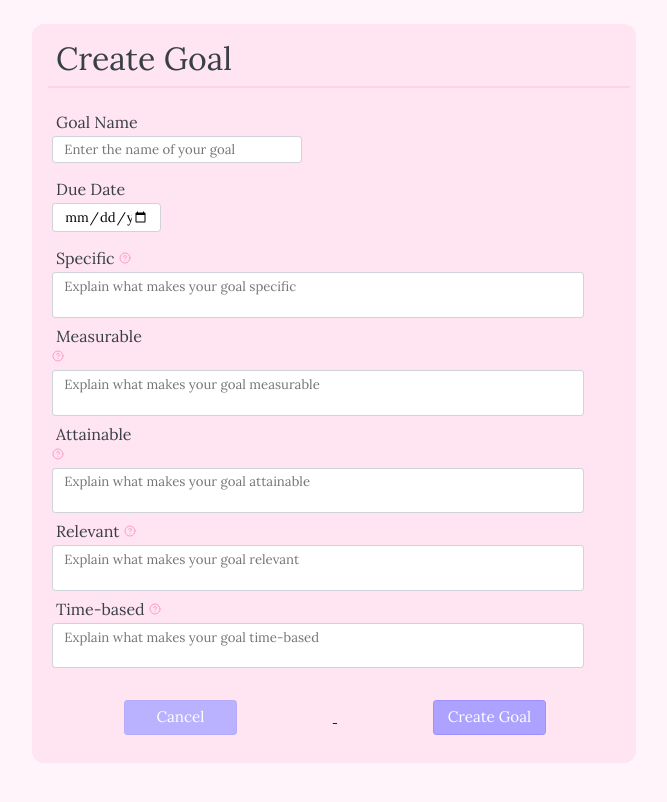
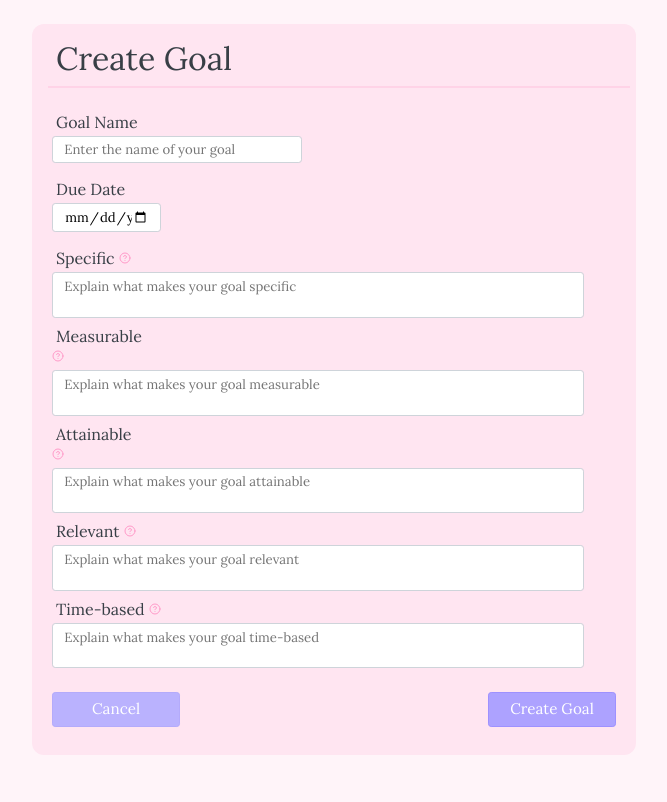
Before and after one commit to NinaOosterlaar/SMART, a plain HTML site: page Resources/Dashboard/create-goal.html in a window 1280 px wide. Shown: the whole page, without its empty margins (306-973 px from the left). Drawn offline with Linux system fonts and the light colour scheme.

Commit message:
fix create goal buttons

```diff
--- a/Resources/Dashboard/create-goal.html
+++ b/Resources/Dashboard/create-goal.html
@@ -27,6 +27,7 @@
                                     </h5>
                                 </div>
                                 <div class="card-body">
+                                    <form action="dashboard.html">
                                     <!-- Goal Name -->
                                     <div class="col-12 mb-3">
                                         <label for="goal_name" class="form-label ml-1">
@@ -95,15 +96,16 @@
                                         <textarea class="form-control-3 mt-1" id="time-based" required maxlength="100" placeholder="Explain what makes your goal time-based"></textarea>
                                     </div>
 
-                                    <div class="col-12">
+                                    <div class="flex-separate mt-4">
                                         <a href="dashboard.html">
-                                        <button type="submit" class="btn btn-primary mt-4 btn-create-goal ml-6 mr-7 mb-2 my-cancel-button" formnovalidate>Cancel</button>
+                                        <button type="submit" class="btn btn-primary btn-create-goal mb-2 my-cancel-button" formnovalidate>Cancel</button>
                                         </a>
 
-                                        <a href="dashboard.html"></a>
-                                        <button type="submit" class="btn btn-primary mt-4 btn-create-goal ml-7 mb-2">Create Goal</button>
+                                        <a href="dashboard.html">
+                                        <button type="submit" class="btn btn-primary btn-create-goal mb-2">Create Goal</button>
                                         </a>
                                     </div>
+                                </form>
                                 </div>
                             </div>
                         </div>
--- a/Resources/kleurplaat.css
+++ b/Resources/kleurplaat.css
@@ -994,7 +994,8 @@ p {
 }
 
 .btn-create-goal{
-    width: 20%;
+    flex:0.3;
+    min-width:8rem;
     padding: .3.3rem .7rem;
     font-size: .950rem;
 }
```
